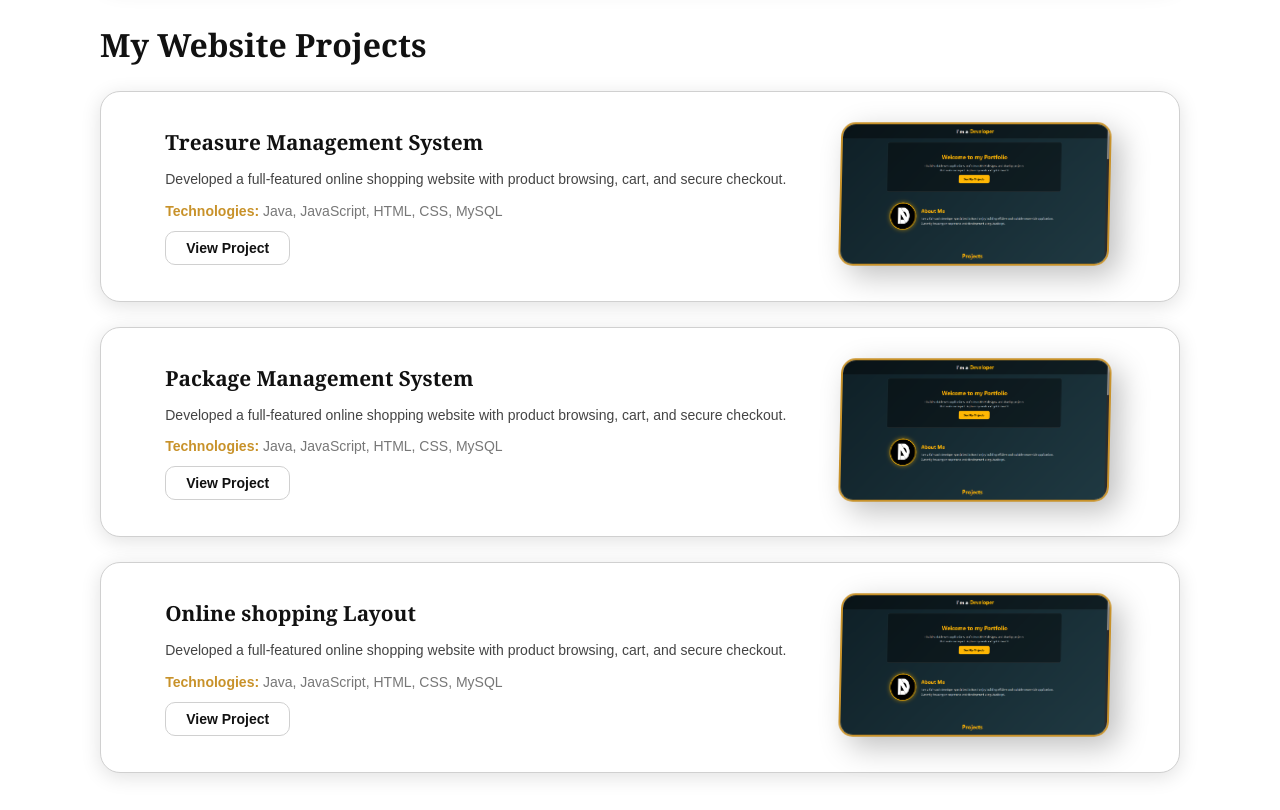
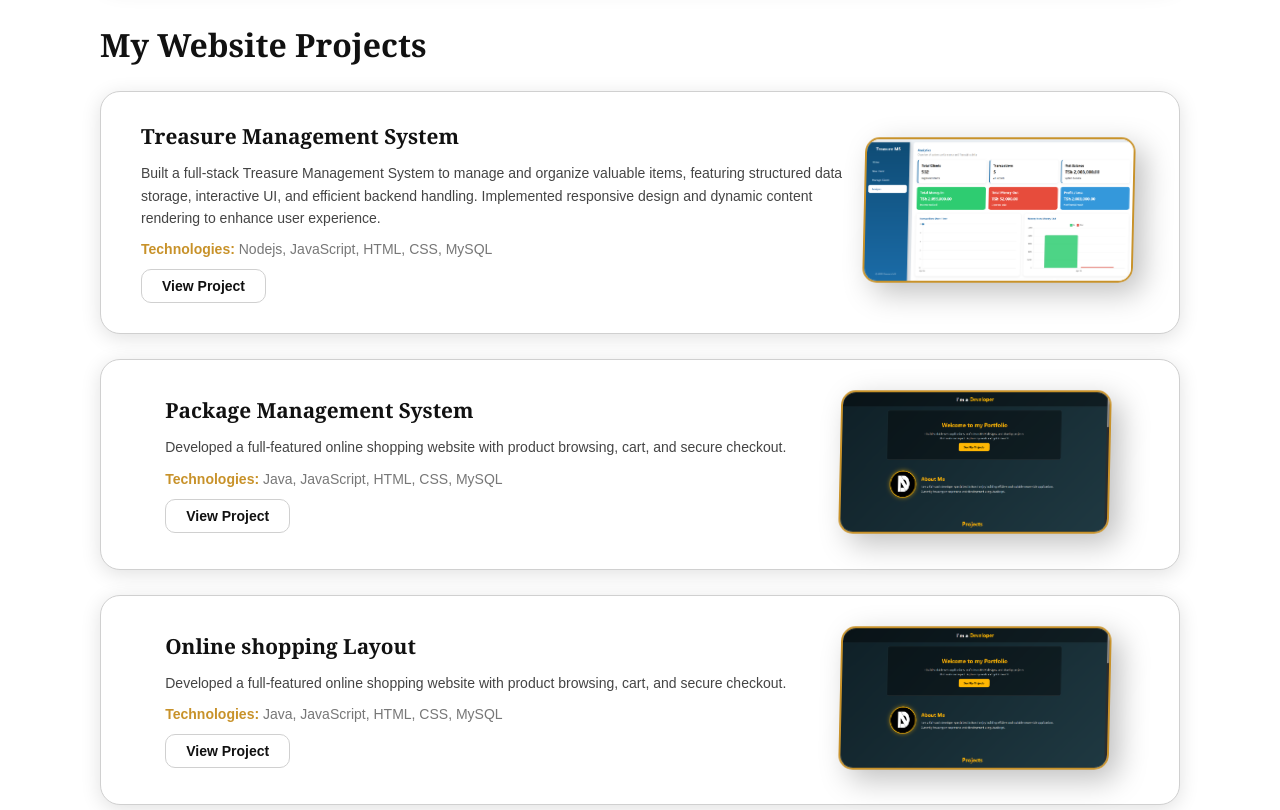
Before and after one commit to DnMaleek/Landing-page, a plain HTML site: page index.html in a window 1280 px wide. Shown: the part 1060-1870 px from the top of the page. Drawn offline with Linux system fonts and the light colour scheme.

Commit message:
projectcard fixed

```diff
--- a/index.html
+++ b/index.html
@@ -825,11 +825,16 @@
             <div class="projectcard">
                 <div class="details">
                     <h3>Treasure Management System</h3>
-                    <p class="description">Developed a full-featured online shopping website with product browsing, cart, and secure checkout.</p>
-                    <p><strong>Technologies:</strong> Java, JavaScript, HTML, CSS, MySQL</p>
-                    <div class="button"><button><a href="#" class="btn">View Project</a></button></div>
+                    <p class="description">
+                        Built a full-stack Treasure Management System to manage and organize
+                        valuable items, featuring structured data storage, interactive UI,
+                        and efficient backend handling. Implemented responsive design and dynamic
+                        content rendering to enhance user experience.
+                    </p>
+                    <p><strong>Technologies:</strong> Nodejs, JavaScript, HTML, CSS, MySQL</p>
+                    <div class="button"><button><a href="https://jstreasure-production-0ead.up.railway.app/" class="btn">View Project</a></button></div>
                     </div>
-                <div class="proj_thumbnail"><img src="images/projectthumb.png" alt="project thumbnail"></div>
+                <div class="proj_thumbnail"><img src="images/treasurejs.png" alt="project thumbnail"></div>
             </div>
 
             <div class="projectcard">
```
Also changed, not shown: images/treasurejs.png (added).
